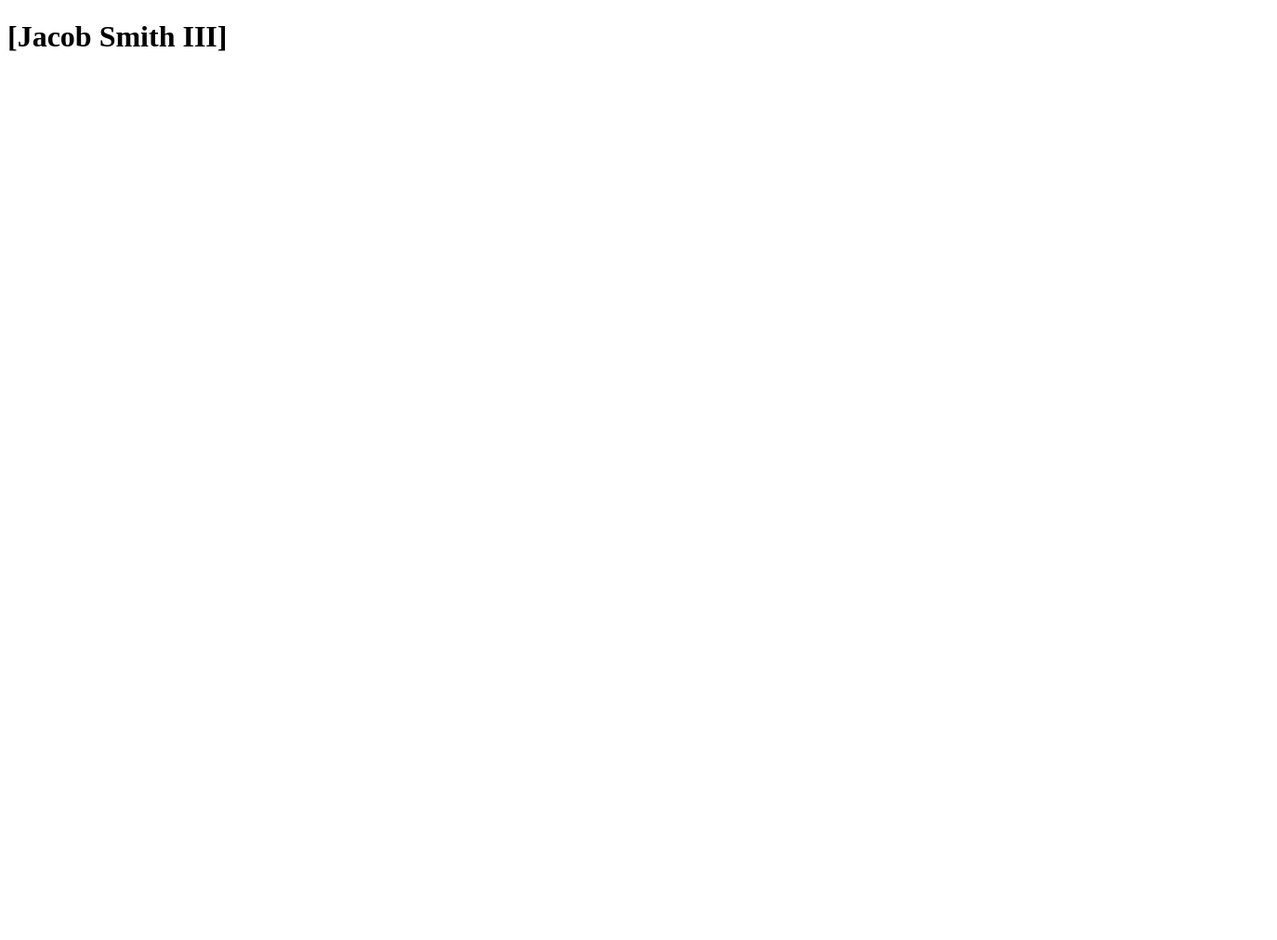
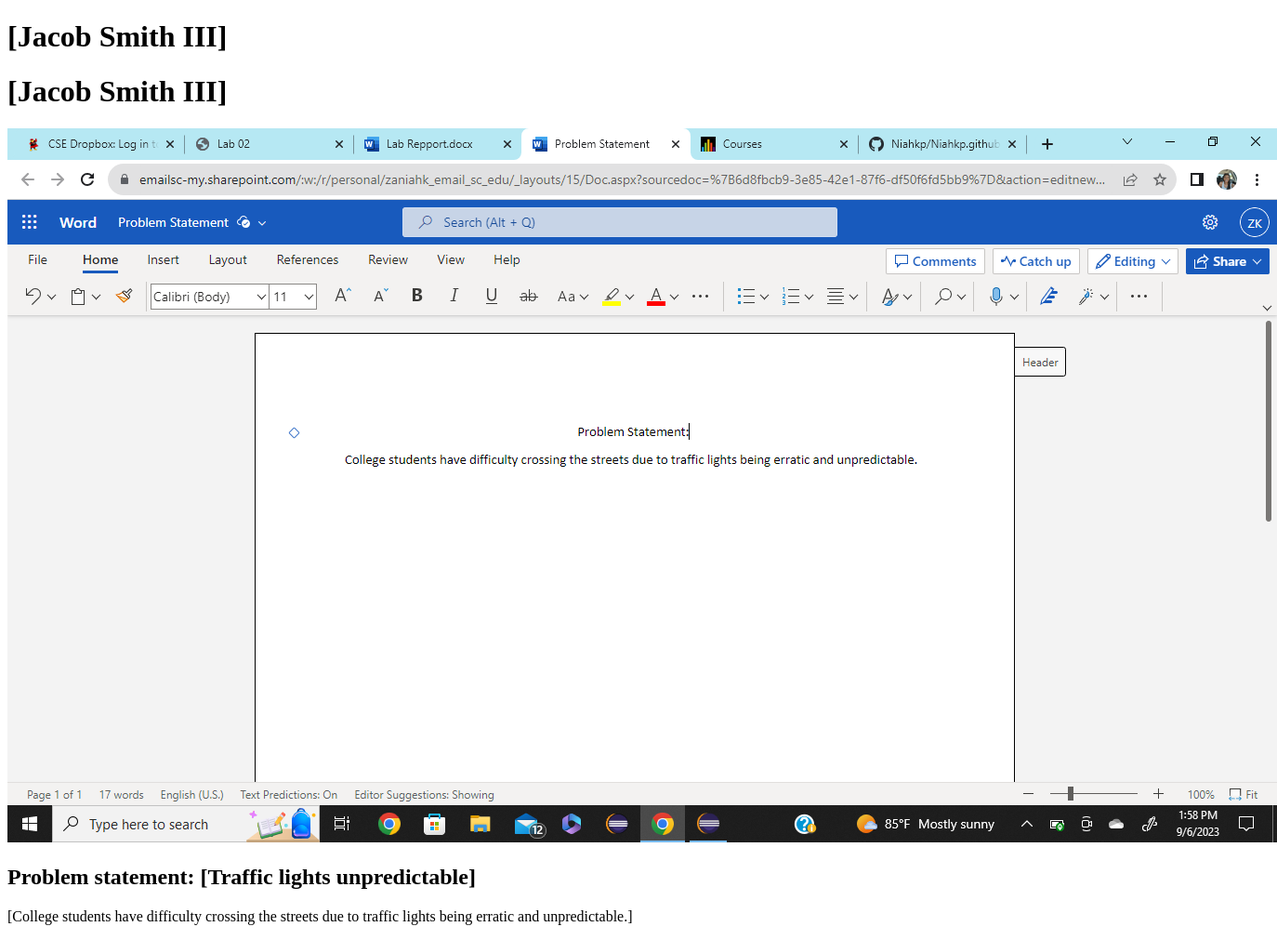
Before and after one commit to jacsmithiii/.github.io, a plain HTML site: page index.html in a window 1280 px wide. Shown: the whole page at 93% size, 1374 px wide, since content can reach past the window. Before the commit the page ends 800 px from the top, so only its background shows below. Drawn offline with Linux system fonts and the light colour scheme.

Commit message:
Update index.html

```diff
--- a/index.html
+++ b/index.html
@@ -7,3 +7,13 @@
   <h1>[Jacob Smith III]</h1>
  </body>
 </html>
+<h1>[Jacob Smith III]</h1>
+<section class="assign">
+<img src="images/problem-statement.jpg" />
+ <section class="assign-det">
+<h2>Problem statement: [Traffic lights unpredictable]</h2>
+  <p>
+[College students have difficulty crossing the streets due to traffic lights being erratic and unpredictable.]
+  </p>
+</section>
+</section>
```
